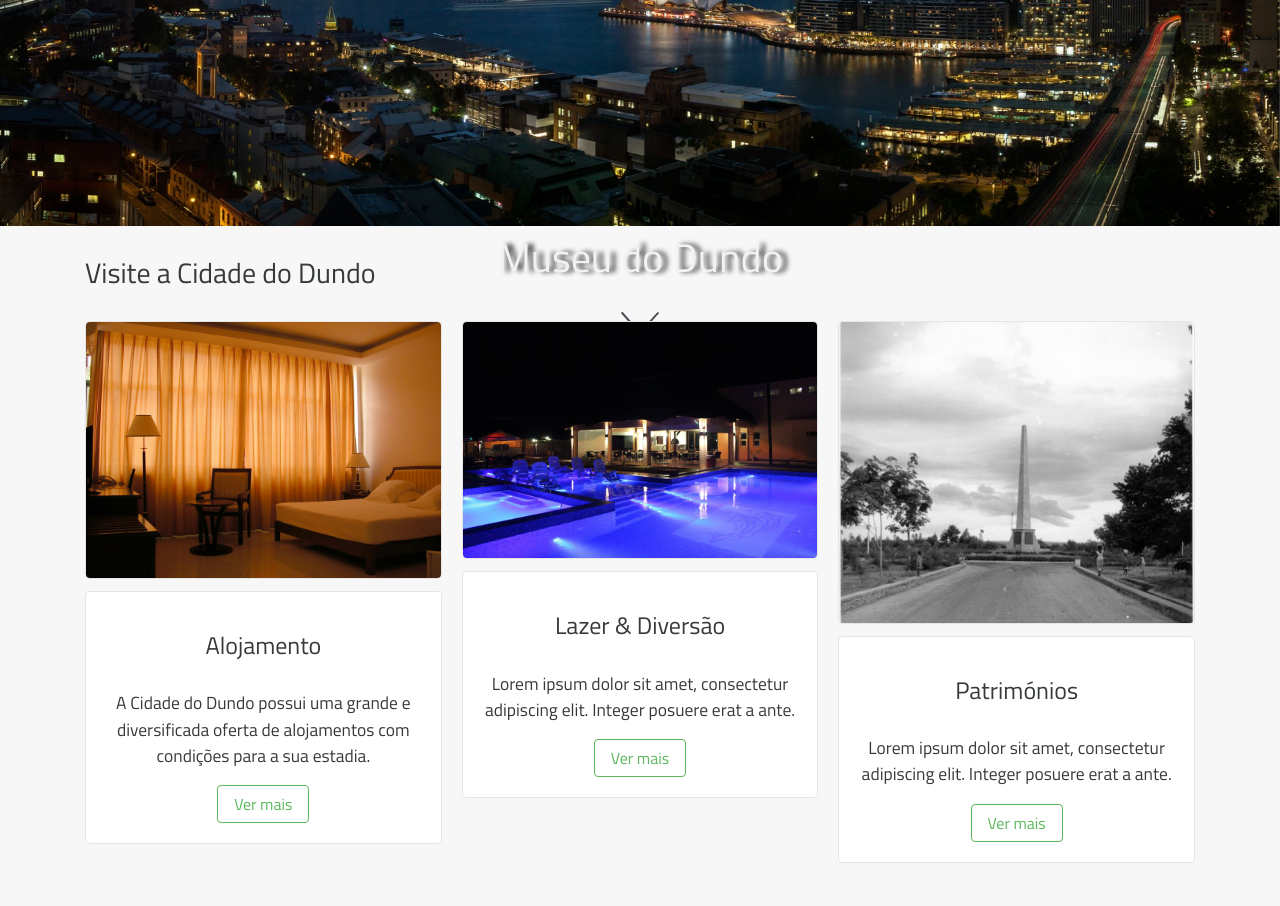
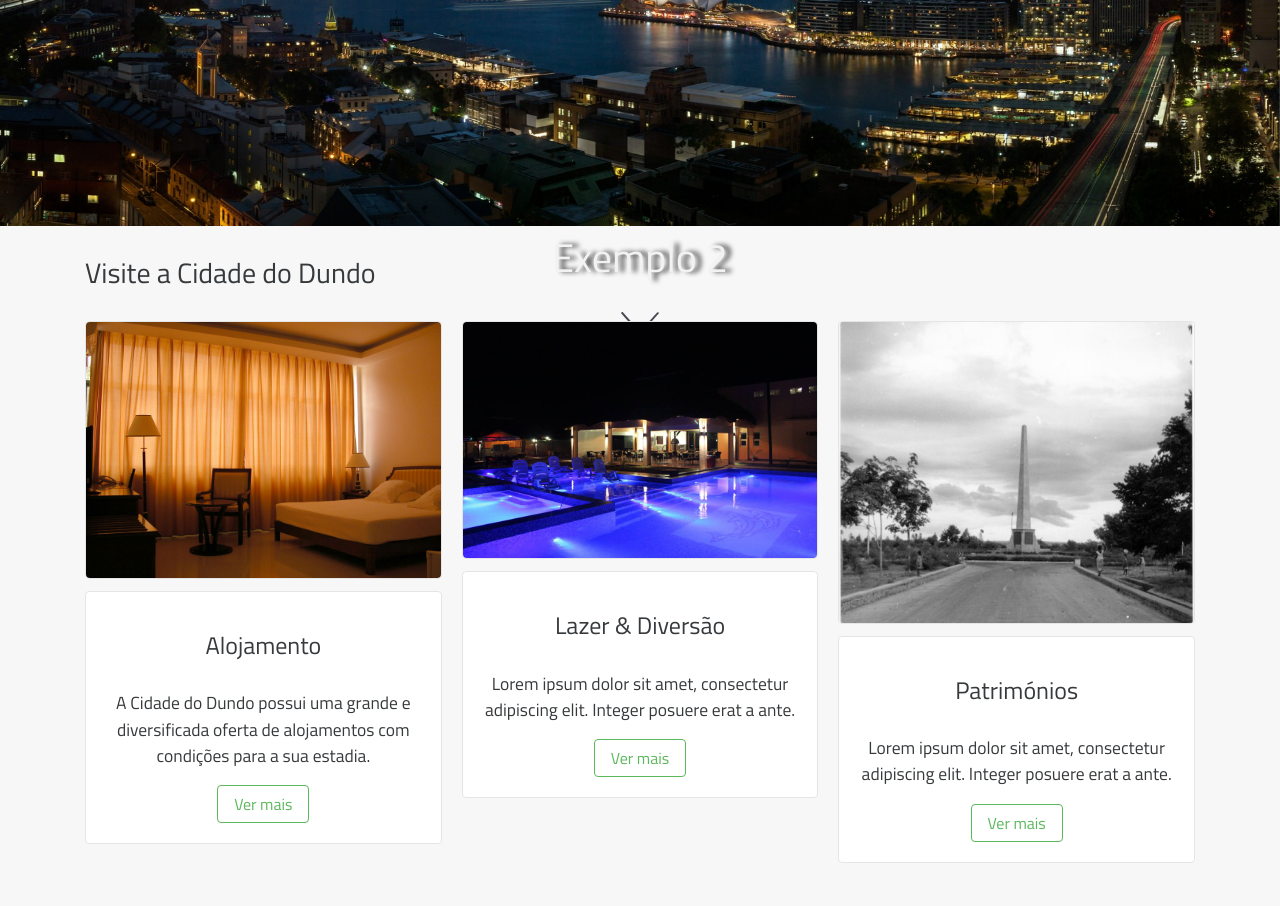
Before and after one commit to benhackone/cidadedodundo, a Django app: template dundo/templates/principal.html in a window 1280 px wide. Shown: the part 424-1330 px from the top of the page. Run offline with Django 3.2, Linux system fonts and the light colour scheme; the template is opened without the code that fills it, so the values that code supplies are empty; parts of the project's set-up code (start-up, migrations or seed data) failed here and were passed over; some libraries are stand-ins or nearby versions.

Commit message:
Actualização dos titulos do slideshow da p

```diff
--- a/dundo/templates/principal.html
+++ b/dundo/templates/principal.html
@@ -93,12 +93,12 @@
 
       <div class="meusSlides animated fade">
         <img src="/static/img/city.jpeg" alt="Museu do Dundo">
-        <div class="text-card animated slideInLeft">Museu do Dundo</div>
+        <div class="text-card animated slideInLeft">Exemplo 2</div>
       </div>
 
       <div class="meusSlides animated fade">
         <img src="/static/img/sea-bay-waterfront-beach.jpeg" >
-        <div class="text-card animated fadeInDown">Caption Three</div>
+        <div class="text-card animated fadeInDown">Exemplo 3</div>
       </div>
       <a class="cd-scroll-down cd-img-replace">scroll down</a>
     </div>
```
